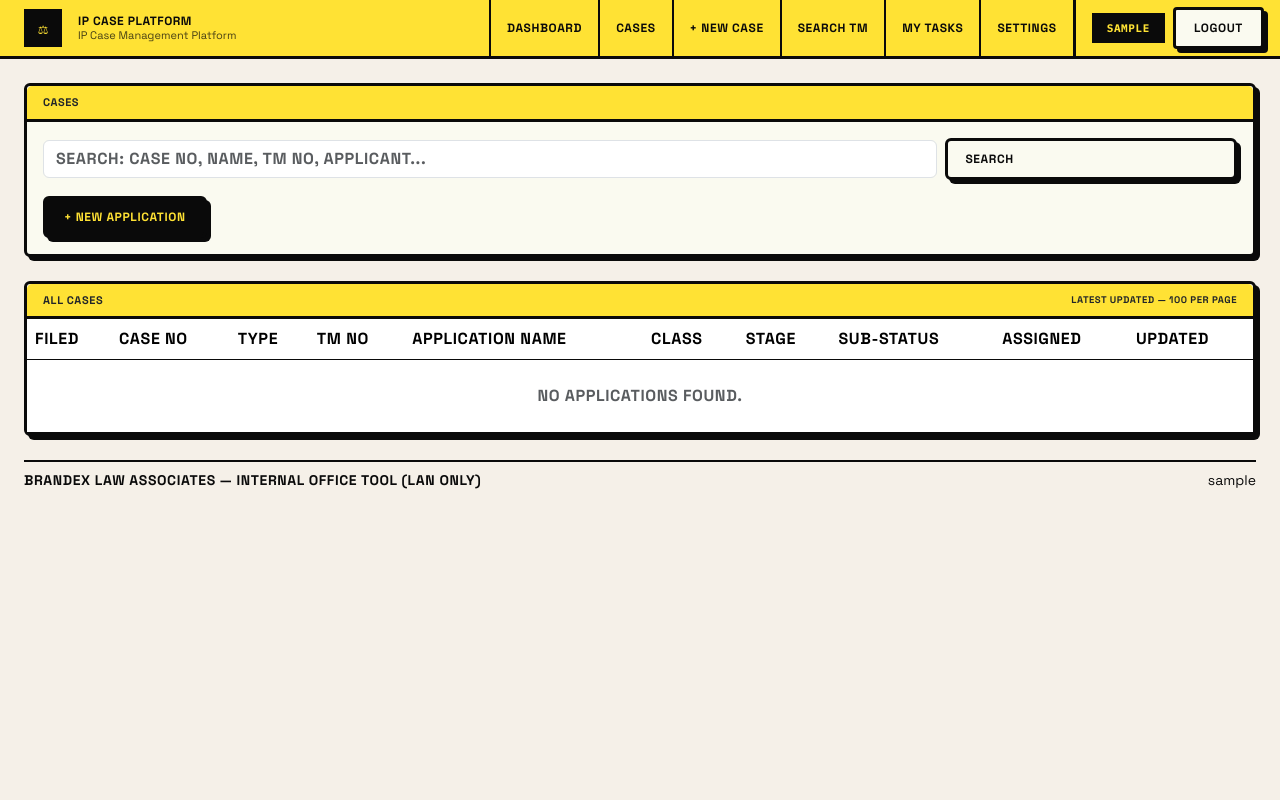
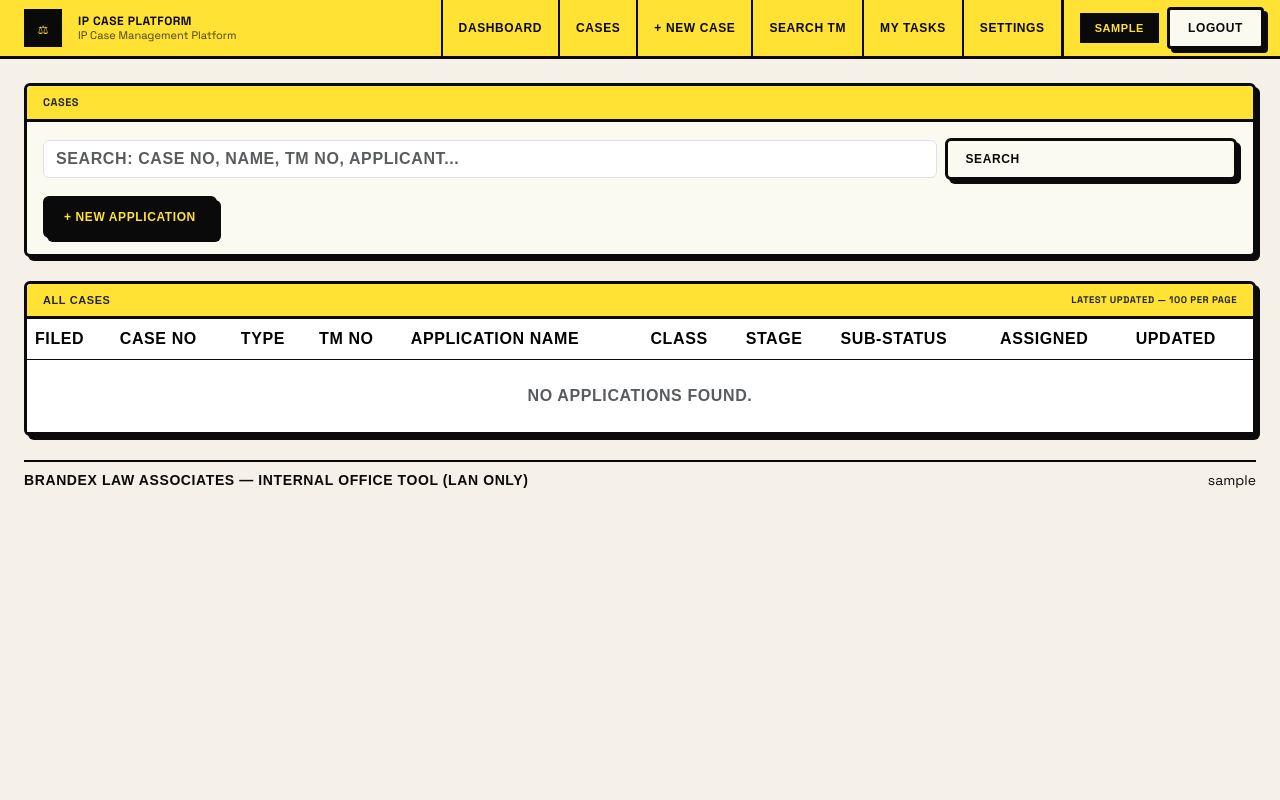
Before and after one commit to 0utLawzz/DS-Brandex, a Django app: page /applications/ in a window 1280 px wide. Run offline with Django 5.2, Linux system fonts and the light colour scheme; the visitor is signed in with stand-in values (Sample User, id 1); data comes from the database, SQL or seed files in the repository; data that the repository does not hold is empty; some web fonts are replaced.

Commit message:
Update heading font to Reflex.ttf

```diff
--- a/cases/static/cases/brandex.css
+++ b/cases/static/cases/brandex.css
@@ -16,7 +16,15 @@
   --shadow-lg: 6px 6px 0px #0a0a0a;
   --shadow-xl: 8px 8px 0px #0a0a0a;
   --font-main: 'Space Grotesk', sans-serif;
+  --font-heading: 'Reflex', sans-serif;
   --font-mono: 'IBM Plex Mono', monospace;
+}
+
+@font-face {
+  font-family: 'Reflex';
+  src: url('{% static "cases/fonts/Reflex.ttf" %}') format('truetype');
+  font-weight: normal;
+  font-style: normal;
 }
 
 * { margin: 0; padding: 0; box-sizing: border-box; }
@@ -264,9 +272,15 @@ body {
   border-color: var(--black);
 }
 
+h1, h2, h3, h4, h5, h6 {
+  font-family: var(--font-heading);
+  font-weight: normal;
+}
+
 .small-cap {
   text-transform: uppercase;
   letter-spacing: 0.6px;
+  font-family: var(--font-heading);
   font-weight: 800;
 }
 
```
